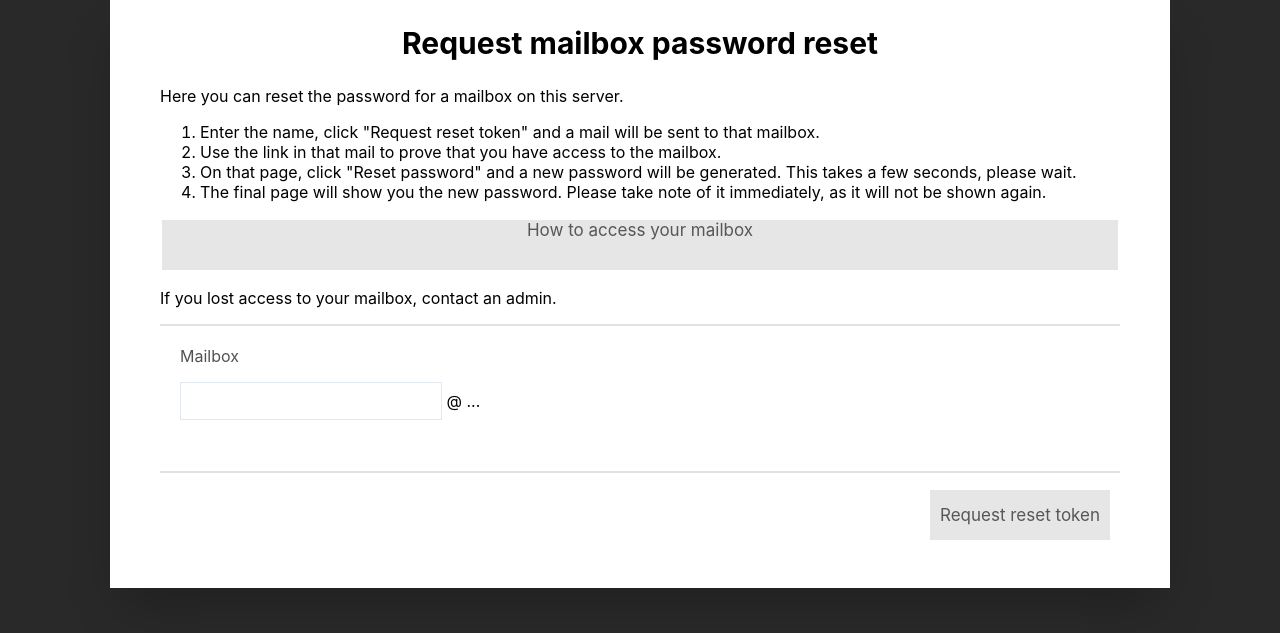
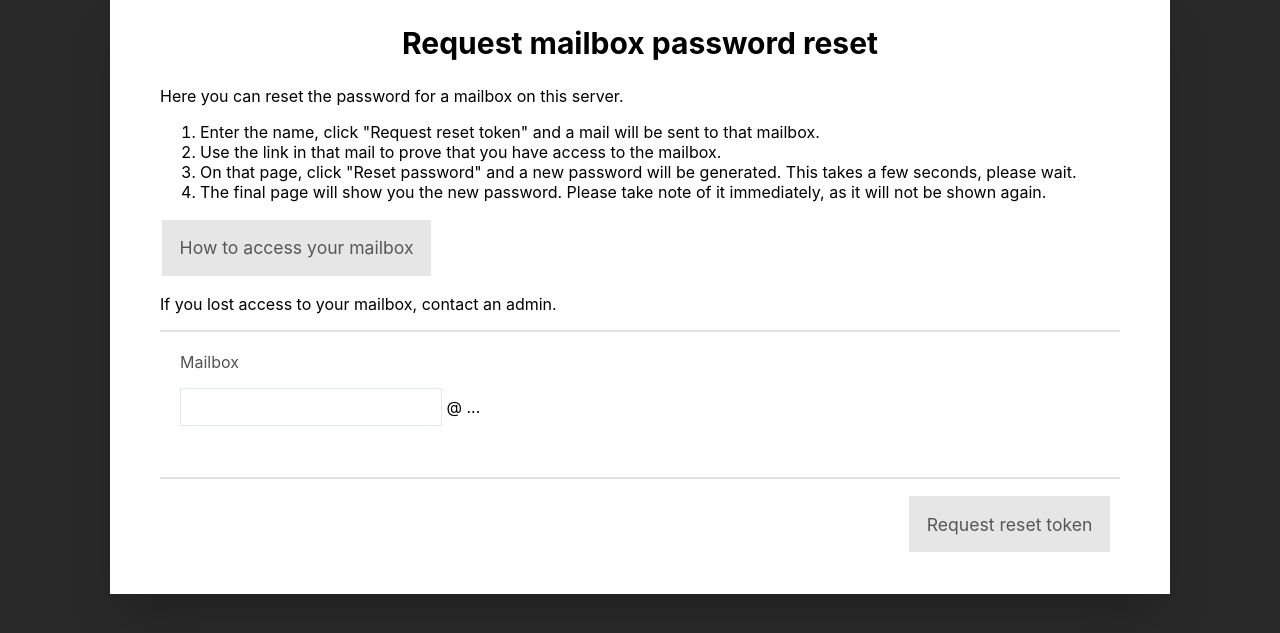
Before and after one commit to PeterNerlich/uberspace_mail_pw_reset, a Flask app: page / in a window 1280 px wide. Shown: the top 633 px of the page. Run offline with Flask 2, Linux system fonts and the light colour scheme.

Commit message:
make buttons a bit nicer

```diff
--- a/app/static/css/style.css
+++ b/app/static/css/style.css
@@ -287,11 +287,16 @@ p.input-descriptor {
 
 .dialog-box.content input[type=submit], .dialog-box.content .button:not(div) {
     all: unset;
-    font-size: 17px;
+    width: fit-content;
+    padding: 1em;
+    font-size: 1.1em;
+
+    /*all: unset;
+    font-size: 17px;*/
     text-align: center;
-    /*width: 100px;*/
+    /*width: 100px;
     height: 50px;
-    padding: 0 10px;
+    padding: 0 10px;*/
     background-color: #e6e6e6;
     border: solid 2px #fff;
     color: #575757;
```
